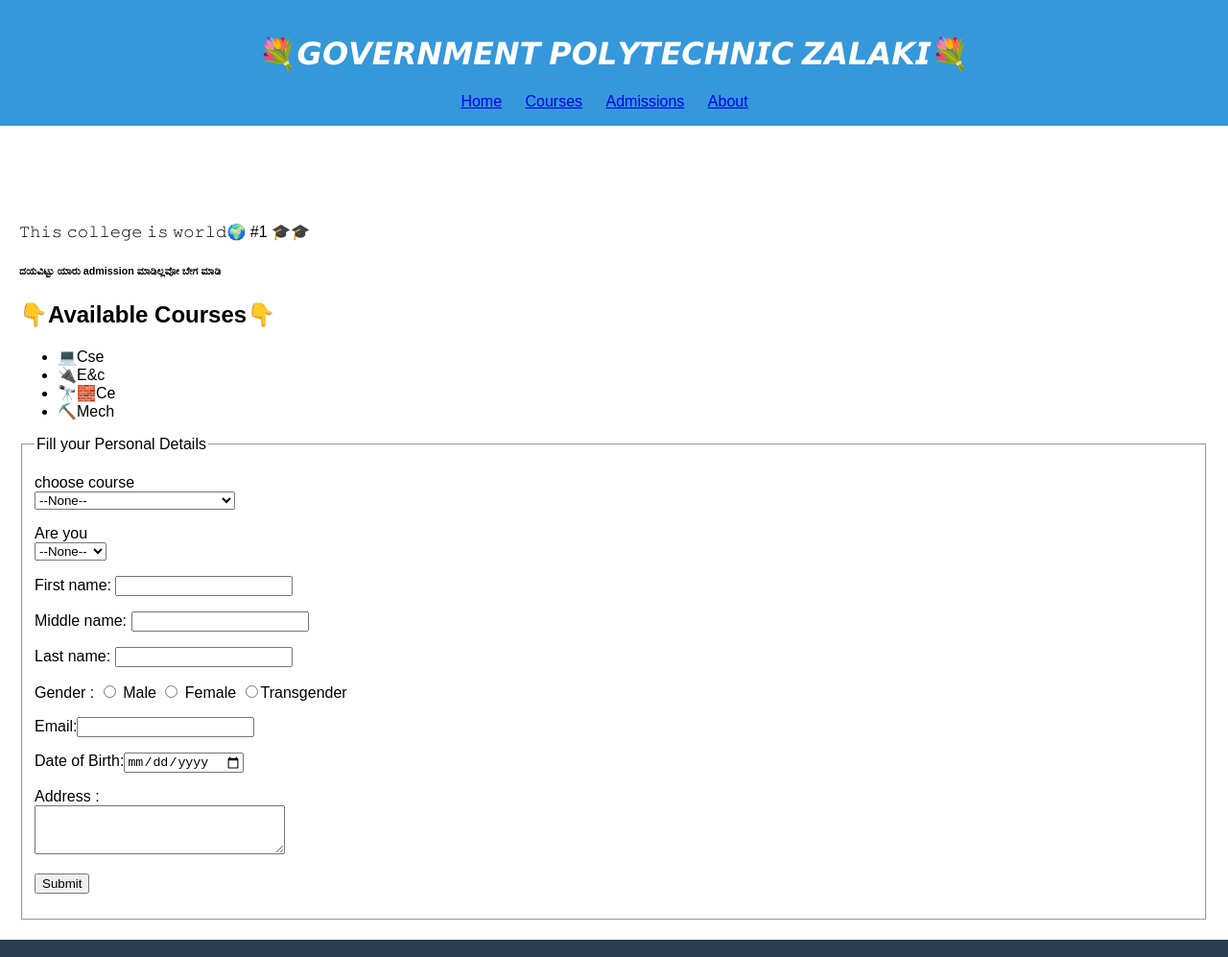
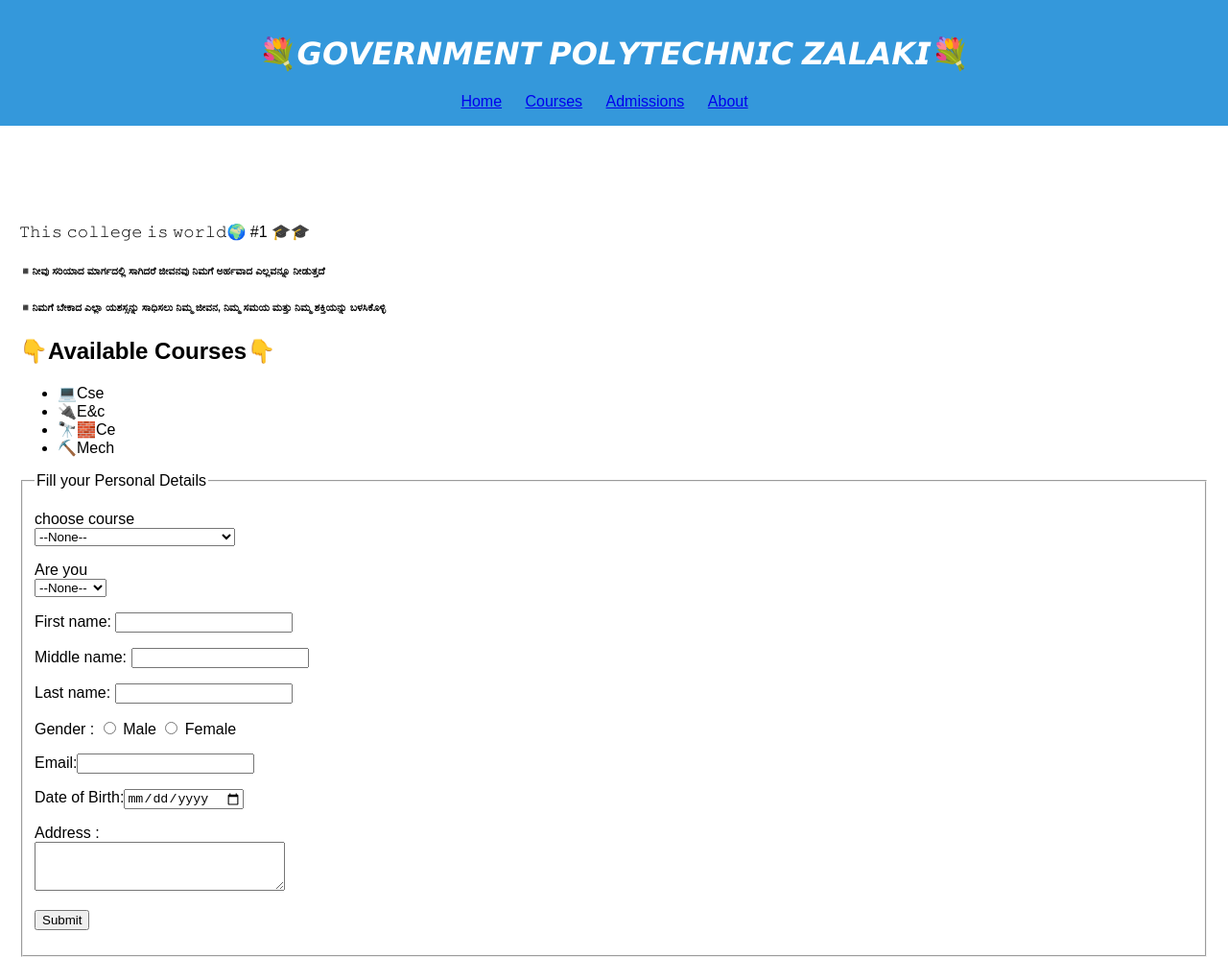
Before and after one commit to GptzCSE/GptzCSE, a plain HTML site: page public/index.html in a window 1280 px wide. Shown: the top 997 px of the page at 96% size. Drawn offline with Linux system fonts and the light colour scheme.

Commit message:
Update index.html

```diff
--- a/public/index.html
+++ b/public/index.html
@@ -66,7 +66,8 @@
   <h4>🌹𝙒𝙀𝙇𝘾𝙊𝙈𝙀 𝙏𝙊 𝙂𝙊𝙑𝙀𝙍𝙉𝙈𝙀𝙉𝙏 𝙋𝙊𝙇𝙔𝙏𝙀𝘾𝙃𝙉𝙄𝘾 𝙕𝘼𝙇𝘼𝙆𝙄🌹</h4>
        </marquee>
         <p>𝚃𝚑𝚒𝚜 𝚌𝚘𝚕𝚕𝚎𝚐𝚎 𝚒𝚜 𝚠𝚘𝚛𝚕𝚍🌍 #1 🎓🎓</p>
-        <h6>ದಯವಿಟ್ಟು ಯಾರು admission ಮಾಡಿಲ್ಲವೋ ಬೇಗ ಮಾಡಿ</h6>
+        <h6>◾️ನೀವು ಸರಿಯಾದ ಮಾರ್ಗದಲ್ಲಿ ಸಾಗಿದರೆ ಜೀವನವು ನಿಮಗೆ ಅರ್ಹವಾದ ಎಲ್ಲವನ್ನೂ ನೀಡುತ್ತದೆ      </h6>
+   <h6>◾️ನಿಮಗೆ ಬೇಕಾದ ಎಲ್ಲಾ ಯಶಸ್ಸನ್ನು ಸಾಧಿಸಲು ನಿಮ್ಮ ಜೀವನ, ನಿಮ್ಮ ಸಮಯ ಮತ್ತು ನಿಮ್ಮ ಶಕ್ತಿಯನ್ನು ಬಳಸಿಕೊಳ್ಳಿ</h6>
     </section>
      <section id="courses">
         <h2>👇Available Courses👇</h2>
@@ -138,7 +139,7 @@
         Gender :
         <label><input type="radio" name="gender" value="male" /> Male</label>
         <label><input type="radio" name="gender" value="female" /> Female</label>
-        <label><input type="radio" name="gender" value="Transgender" />Transgender</label>
+
       </p>
 
 
```
